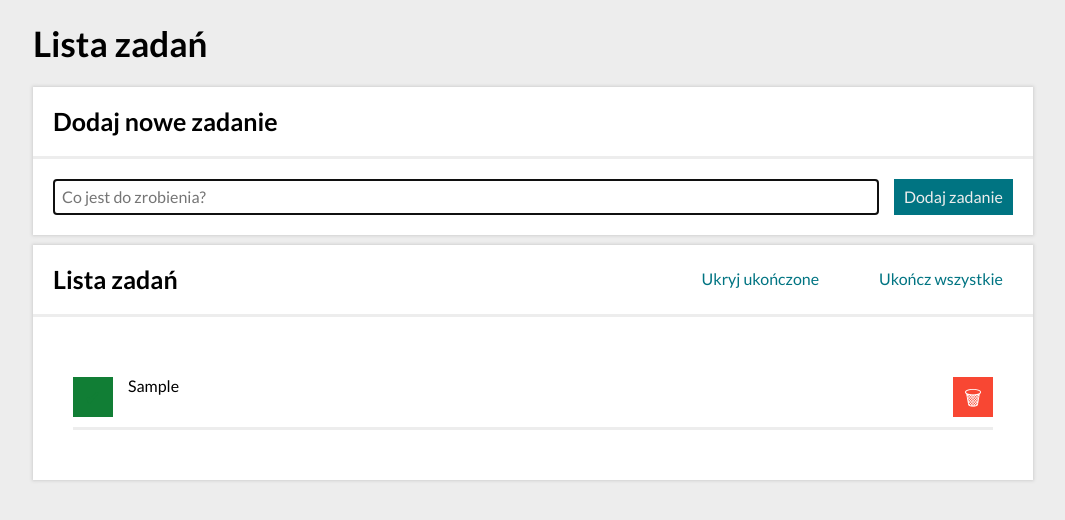
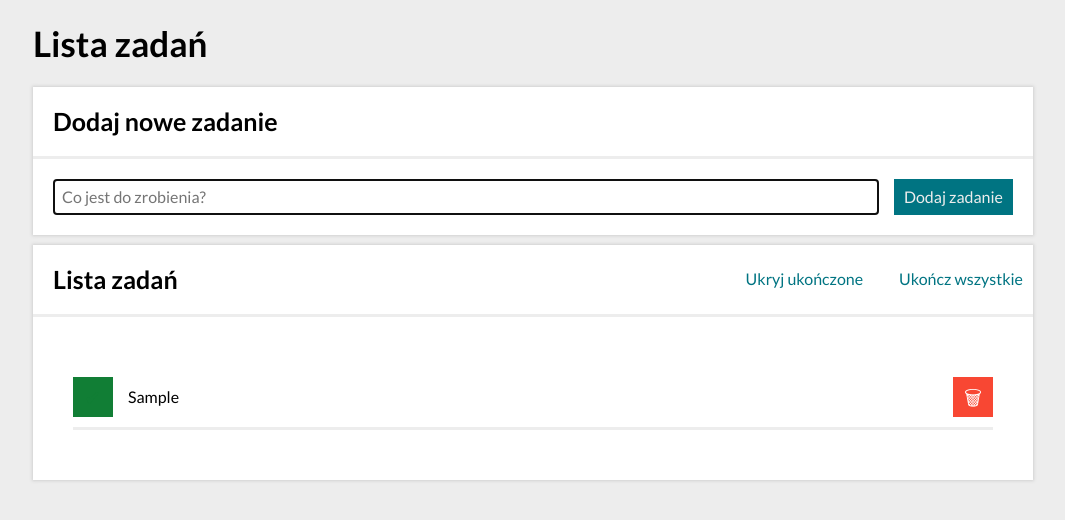
Before and after one commit to MateuszBurak/task-list, a plain HTML site: page index.html in a window 1280 px wide. Both pictures are taken after typing "Sample" into the empty fields and a click on the button "Dodaj zadanie". Shown: the whole page, without its empty margins (107-1172 px from the left). Drawn offline with nearby package versions, Linux system fonts and the light colour scheme.

Commit message:
minor styling changes and changed js for comprehensibility

```diff
--- a/CSS/taskList.css
+++ b/CSS/taskList.css
@@ -100,7 +100,9 @@
 }
 
 .taskList__listItemContent {
+    display: flex;
     flex-grow: 1;
+    align-items: center;
     padding-left: 15px;
     padding-right: 15px;
 }
@@ -175,9 +177,7 @@
     background-color: transparent;
     transition: 0.4s;
     margin-left: 20px;
-    margin-right: 20px;
     color: #007482;
-    padding-left: 10px;
     padding-right: 10px;
 }
 
```
Also changed, not shown: js/scripts.js (+6 -2 lines).
